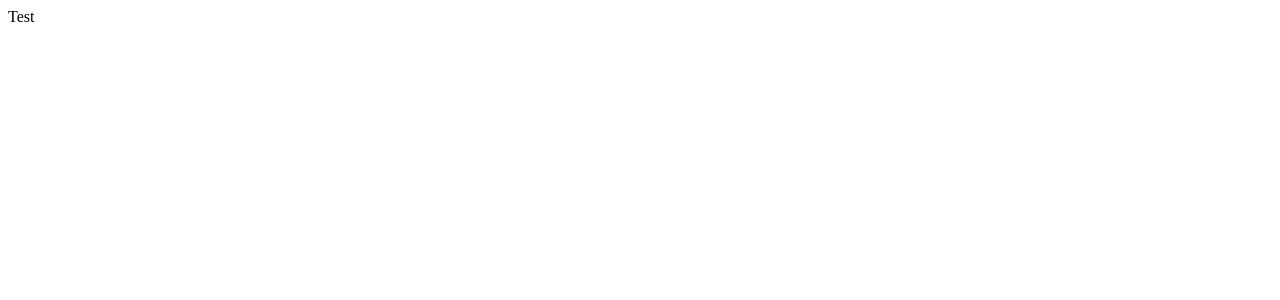
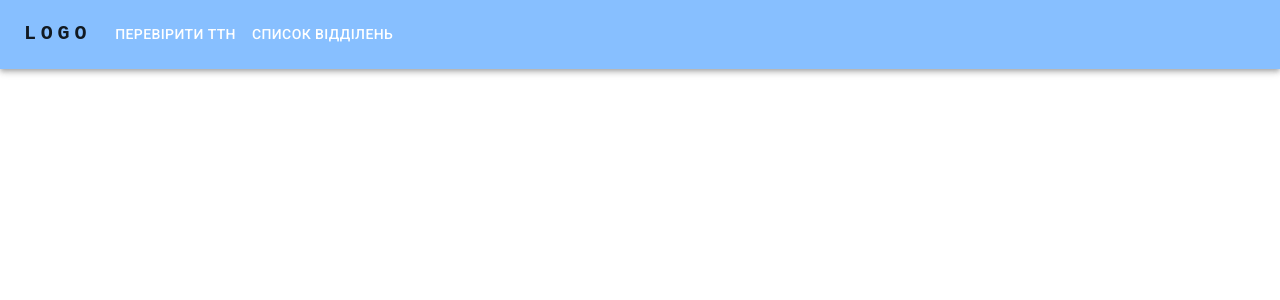
Before and after one commit to volodymir-tymtsias/test_same-it, a React (Create React App) app: page / in a window 1280 px wide. Shown: the top 300 px of the page. Built offline with nearby package versions, Linux system fonts and the light colour scheme.

Commit message:
Add header

```diff
--- a/package.json
+++ b/package.json
@@ -3,6 +3,10 @@
   "version": "0.1.0",
   "private": true,
   "dependencies": {
+    "@emotion/react": "^11.11.1",
+    "@emotion/styled": "^11.11.0",
+    "@mui/icons-material": "^5.14.19",
+    "@mui/material": "^5.14.20",
     "@testing-library/jest-dom": "^5.17.0",
     "@testing-library/react": "^13.4.0",
     "@testing-library/user-event": "^13.5.0",
@@ -12,6 +16,8 @@
     "@types/react-dom": "^18.2.17",
     "react": "^18.2.0",
     "react-dom": "^18.2.0",
+    "react-router": "^6.20.1",
+    "react-router-dom": "^6.20.1",
     "react-scripts": "5.0.1",
     "typescript": "^4.9.5",
     "web-vitals": "^2.1.4"
--- a/public/index.html
+++ b/public/index.html
@@ -3,6 +3,10 @@
   <head>
     <meta charset="utf-8" />
     <link rel="icon" href="%PUBLIC_URL%/favicon.ico" />
+    <link
+      rel="stylesheet"
+      href="https://fonts.googleapis.com/css2?family=Roboto:wght@300;400;500;600;700&display=swap"
+    />
     <meta name="viewport" content="width=device-width, initial-scale=1" />
     <meta name="theme-color" content="#000000" />
     <meta
--- a/src/App.tsx
+++ b/src/App.tsx
@@ -1,11 +1,10 @@
 import React from 'react';
+import { Header } from './components/Header';
 
 function App() {
   return (
     <div className="App">
-      <header className="App-header">
-        Test
-      </header>
+      <Header />
     </div>
   );
 }
--- /dev/null
+++ b/src/components/Header.tsx
@@ -0,0 +1,111 @@
+import React from "react";
+import { AppBar, Box, Button, Container, IconButton, Menu, MenuItem, Toolbar, Typography } from "@mui/material";
+import MenuIcon from '@mui/icons-material/Menu';
+
+const pages = ['Перевірити ТТН', 'Список відділень'];
+
+export const Header = () => {
+  const [anchorElNav, setAnchorElNav] = React.useState<null | HTMLElement>(null);
+
+  const handleOpenNavMenu = (event: React.MouseEvent<HTMLElement>) => {
+    setAnchorElNav(event.currentTarget);
+  };
+
+  const handleCloseNavMenu = () => {
+    setAnchorElNav(null);
+  };
+
+  return (
+    <AppBar position="static">
+      <Container maxWidth="xl">
+        <Toolbar disableGutters>
+          <Typography
+            variant="h6"
+            noWrap
+            component="a"
+            href="/"
+            sx={{
+              mr: 2,
+              display: { xs: 'none', md: 'flex' },
+              fontFamily: 'monospace',
+              fontWeight: 700,
+              letterSpacing: '.3rem',
+              color: 'inherit',
+              textDecoration: 'none',
+            }}
+          >
+            LOGO
+          </Typography>
+
+          <Box sx={{ flexGrow: 1, display: { xs: 'flex', md: 'none' } }}>
+            <IconButton
+              size="large"
+              aria-label="account of current user"
+              aria-controls="menu-appbar"
+              aria-haspopup="true"
+              onClick={handleOpenNavMenu}
+              color="inherit"
+            >
+              <MenuIcon />
+            </IconButton>
+            <Menu
+              id="menu-appbar"
+              anchorEl={anchorElNav}
+              anchorOrigin={{
+                vertical: 'bottom',
+                horizontal: 'left',
+              }}
+              keepMounted
+              transformOrigin={{
+                vertical: 'top',
+                horizontal: 'left',
+              }}
+              open={Boolean(anchorElNav)}
+              onClose={handleCloseNavMenu}
+              sx={{
+                display: { xs: 'block', md: 'none' },
+              }}
+            >
+              {pages.map((page) => (
+                <MenuItem key={page} onClick={handleCloseNavMenu}>
+                  <Typography textAlign="center">{page}</Typography>
+                </MenuItem>
+              ))}
+            </Menu>
+          </Box>
+
+          <Typography
+            variant="h5"
+            noWrap
+            component="a"
+            href="/"
+            sx={{
+              mr: 2,
+              display: { xs: 'flex', md: 'none' },
+              flexGrow: 1,
+              fontFamily: 'monospace',
+              fontWeight: 700,
+              letterSpacing: '.3rem',
+              color: 'inherit',
+              textDecoration: 'none',
+            }}
+          >
+            LOGO
+          </Typography>
+
+          <Box sx={{ flexGrow: 1, display: { xs: 'none', md: 'flex' } }}>
+            {pages.map((page) => (
+              <Button
+                key={page}
+                onClick={handleCloseNavMenu}
+                sx={{ my: 2, color: 'white', display: 'block' }}
+              >
+                {page}
+              </Button>
+            ))}
+          </Box>
+        </Toolbar>
+      </Container>
+    </AppBar>
+  );
+}
--- a/src/index.tsx
+++ b/src/index.tsx
@@ -1,12 +1,28 @@
 import React from 'react';
 import ReactDOM from 'react-dom/client';
 import App from './App';
+import { ThemeProvider, createTheme } from '@mui/material';
+import './normalize.css';
+
+const theme = createTheme({
+  palette: {
+    primary: {
+      main: '#87bfff'
+    },
+    secondary: {
+      main: '#f6d371'
+    },
+  }
+});
 
 const root = ReactDOM.createRoot(
   document.getElementById('root') as HTMLElement
 );
+
 root.render(
   <React.StrictMode>
-    <App />
+    <ThemeProvider theme={theme}>
+      <App />
+    </ThemeProvider>
   </React.StrictMode>
 );
--- /dev/null
+++ b/src/normalize.css
@@ -0,0 +1,4 @@
+body {
+  margin: 0;
+  padding: 0;
+}
```
Also changed, not shown: 1 other file (tests, documents, lock files or other folders).
